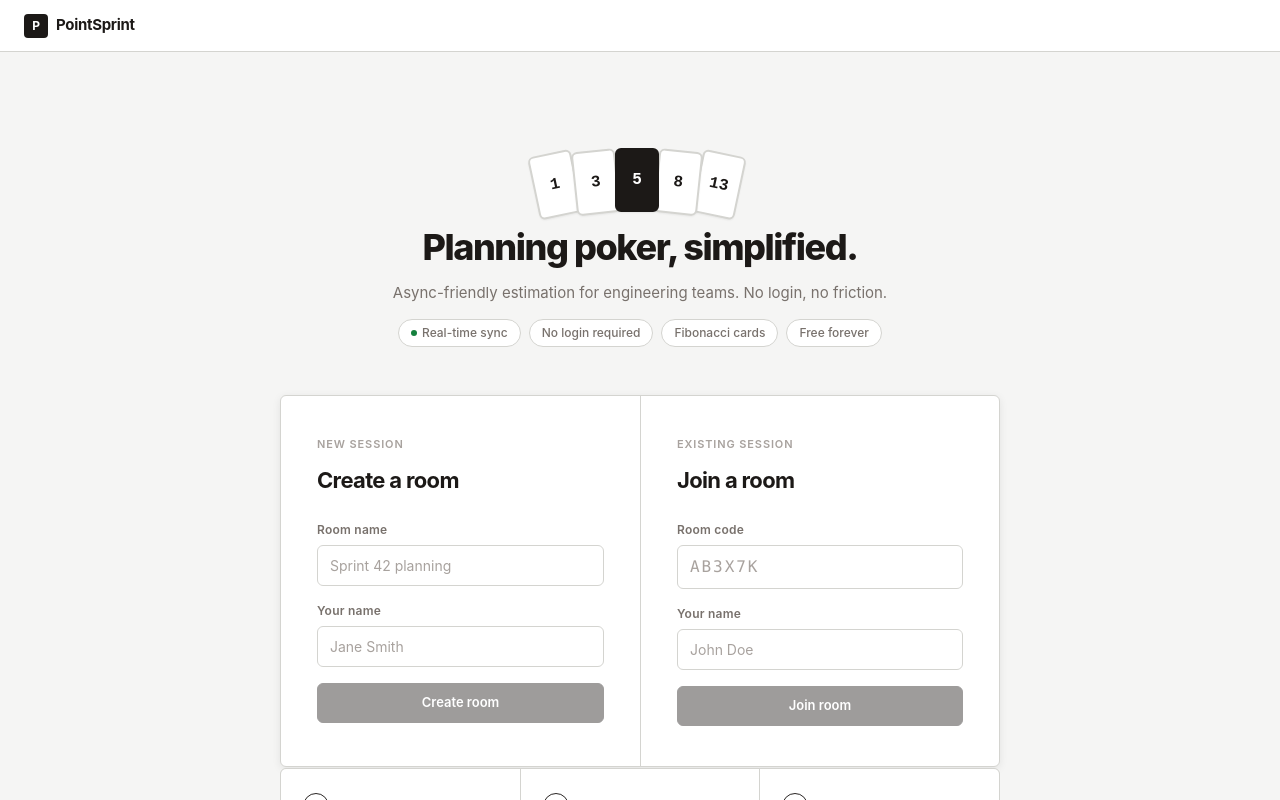
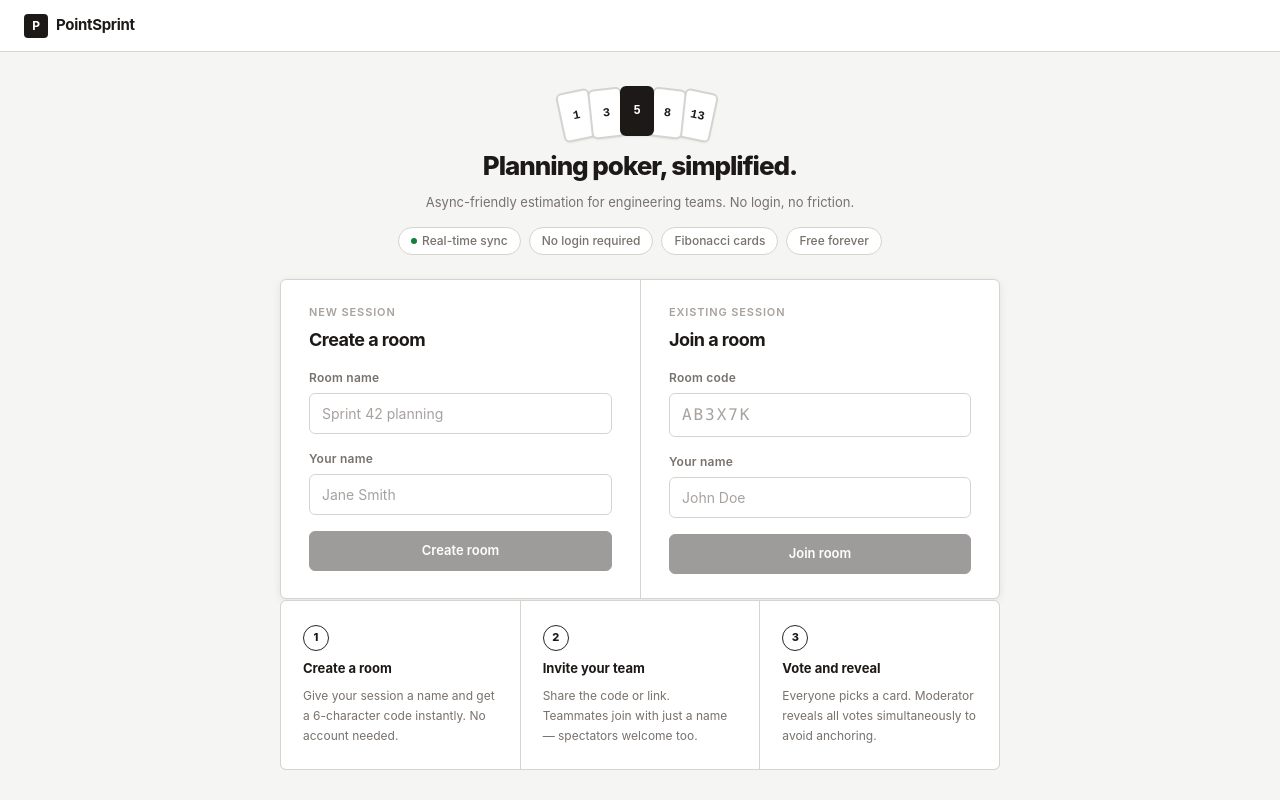
Before and after one commit to Grigary-C-Antony/poker-estimator, a Next.js app: page / in a window 1280 px wide. Shown: the top 800 px of the page. Built offline with nearby package versions, Linux system fonts and the light colour scheme.

Commit message:
ui: compact home page hero and form panels

```diff
--- a/app/globals.css
+++ b/app/globals.css
@@ -83,7 +83,7 @@ body {
   display: flex;
   align-items: flex-start;
   justify-content: center;
-  padding: 64px 16px;
+  padding: 32px 16px;
   min-height: calc(100vh - 52px);
 }
 
@@ -101,7 +101,7 @@ body {
 }
 
 .home-panel {
-  padding: 40px 36px;
+  padding: 24px 28px;
 }
 
 .home-panel + .home-panel {
@@ -114,33 +114,33 @@ body {
   letter-spacing: 0.08em;
   text-transform: uppercase;
   color: var(--text-muted);
-  margin: 0 0 12px;
+  margin: 0 0 6px;
 }
 
 .home-panel__title {
-  font-size: 22px;
+  font-size: 18px;
   font-weight: 700;
   letter-spacing: -0.03em;
-  margin: 0 0 24px;
+  margin: 0 0 16px;
   color: var(--text-primary);
 }
 
 .home-hero {
   text-align: center;
-  margin-bottom: 48px;
+  margin-bottom: 24px;
   max-width: 720px;
   width: 100%;
 }
 
 .home-hero__title {
-  font-size: 36px;
+  font-size: 26px;
   font-weight: 800;
   letter-spacing: -0.04em;
   margin: 0 0 8px;
 }
 
 .home-hero__sub {
-  font-size: 15px;
+  font-size: 13px;
   color: var(--text-secondary);
   margin: 0;
 }
@@ -899,20 +899,20 @@ body {
   align-items: flex-end;
   gap: -8px;
   justify-content: center;
-  margin: 24px 0 8px;
-  height: 72px;
+  margin: 0 0 10px;
+  height: 52px;
 }
 
 .preview-card {
-  width: 44px;
-  height: 64px;
+  width: 34px;
+  height: 50px;
   border-radius: 6px;
   border: 2px solid var(--border);
   background: var(--surface);
   display: flex;
   align-items: center;
   justify-content: center;
-  font-size: 16px;
+  font-size: 12px;
   font-weight: 800;
   font-family: 'JetBrains Mono', monospace;
   color: var(--text-primary);
```
